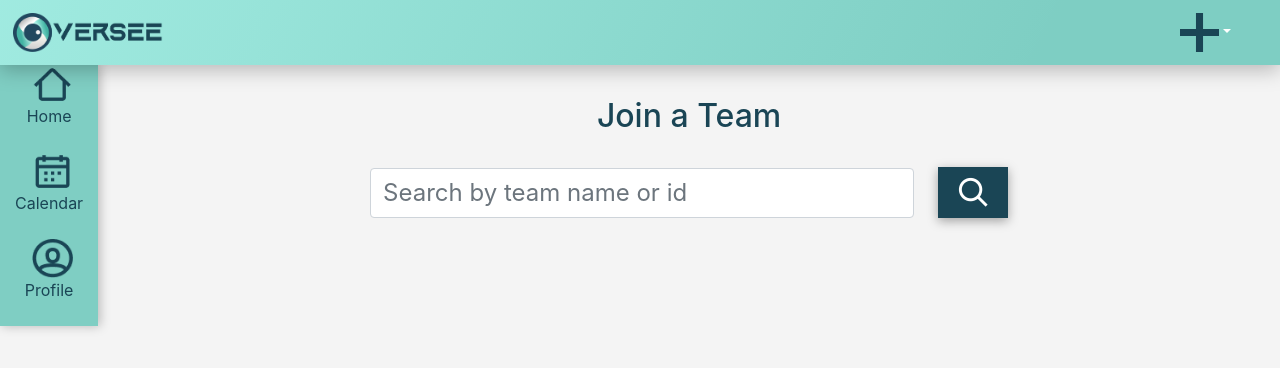
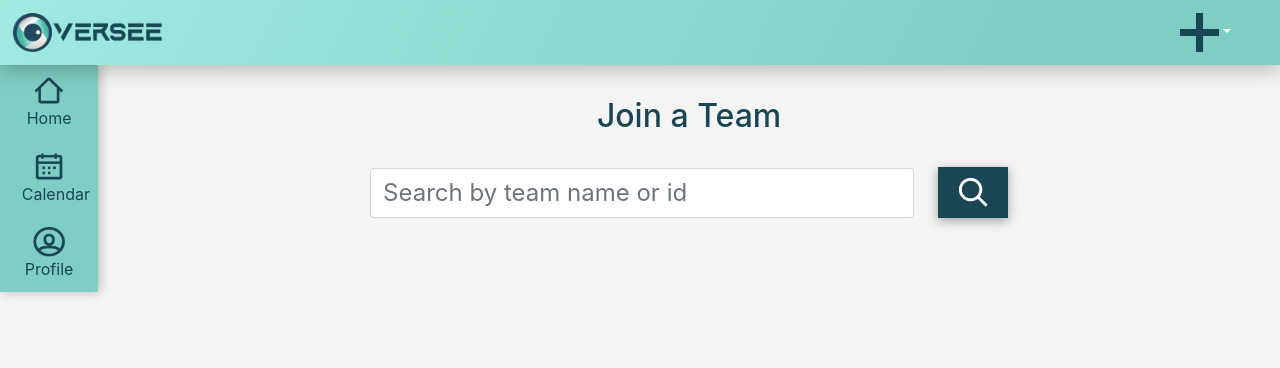
Before and after one commit to aakooo/nutriment, a React (Create React App) app in the folder frontend/: page /join in a window 1280 px wide. Shown: the top 368 px of the page. Built offline with nearby package versions, Linux system fonts and the light colour scheme.

Commit message:
Cleared dropdown bugs

```diff
--- a/frontend/src/components/commons/Header.js
+++ b/frontend/src/components/commons/Header.js
@@ -62,8 +62,12 @@ const Header = () => {
                         backgroundColor: themeGreen,
                         padding: '0.2em',
                     }}>
-                    <Dropdown.Item style={dropDownButtonStyle}>Create a Team</Dropdown.Item>
-                    <Dropdown.Item style={dropDownButtonStyle} href="/join">Join a team</Dropdown.Item>
+                    <Dropdown.Item
+                        as={Link} to="/"
+                        style={dropDownButtonStyle} >Create a Team</Dropdown.Item>
+                    <Dropdown.Item
+                        as={Link} to="/join"
+                        style={dropDownButtonStyle} >Join a team</Dropdown.Item>
                 </Dropdown.Menu>
             </Dropdown>
         </Div>
--- a/frontend/src/components/commons/Navbar.js
+++ b/frontend/src/components/commons/Navbar.js
@@ -28,33 +28,39 @@ const Navbar = () => {
     return (
         <>
             <Nav.Item>
-                <Link to="/dashboard" style={navItemStyle}>
+                <Nav.Link
+                    as={Link} to="/dashboard"
+                    style={navItemStyle} >
                     <img
                         src={homeIcon}
                         alt=""
                         style={imgStyle} />
                     <P>Home</P>
-                </Link>
+                </Nav.Link>
             </Nav.Item>
 
             <Nav.Item>
-                <Link to="/calendar" style={navItemStyle}>
+                <Nav.Link
+                    as={Link} to="/calendar"
+                    style={navItemStyle} >
                     <img
                         src={calendarIcon}
                         alt=""
                         style={imgStyle} />
                     <P>Calendar</P>
-                </Link>
+                </Nav.Link>
             </Nav.Item>
 
             <Nav.Item>
-                <Link to="/profile" style={navItemStyle}>
+                <Nav.Link
+                    as={Link} to="/profile"
+                    style={navItemStyle} >
                     <img
                         src={profileIcon}
                         alt=""
                         style={imgStyle} />
                     <P>Profile</P>
-                </Link>
+                </Nav.Link>
             </Nav.Item>
         </>
     )
```
